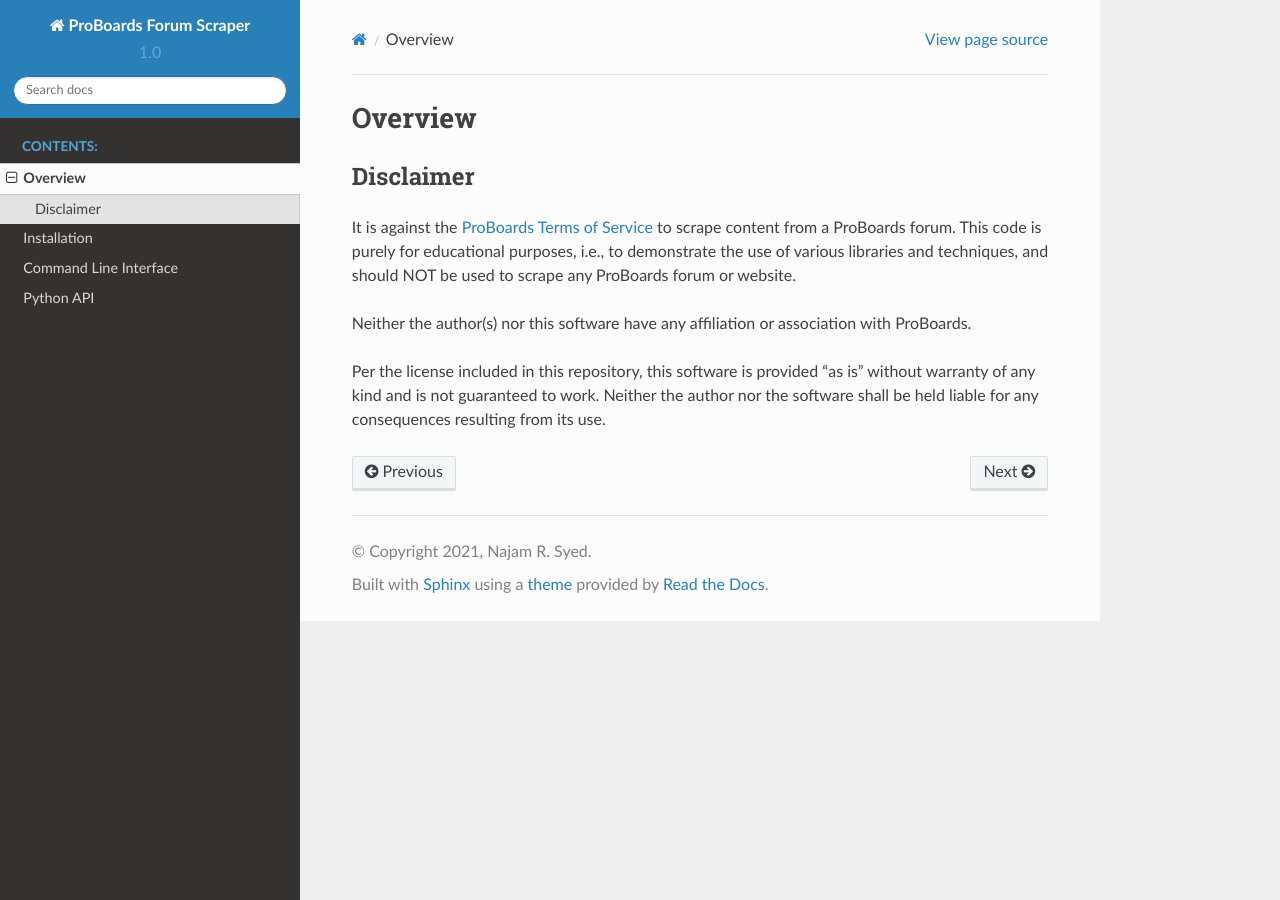
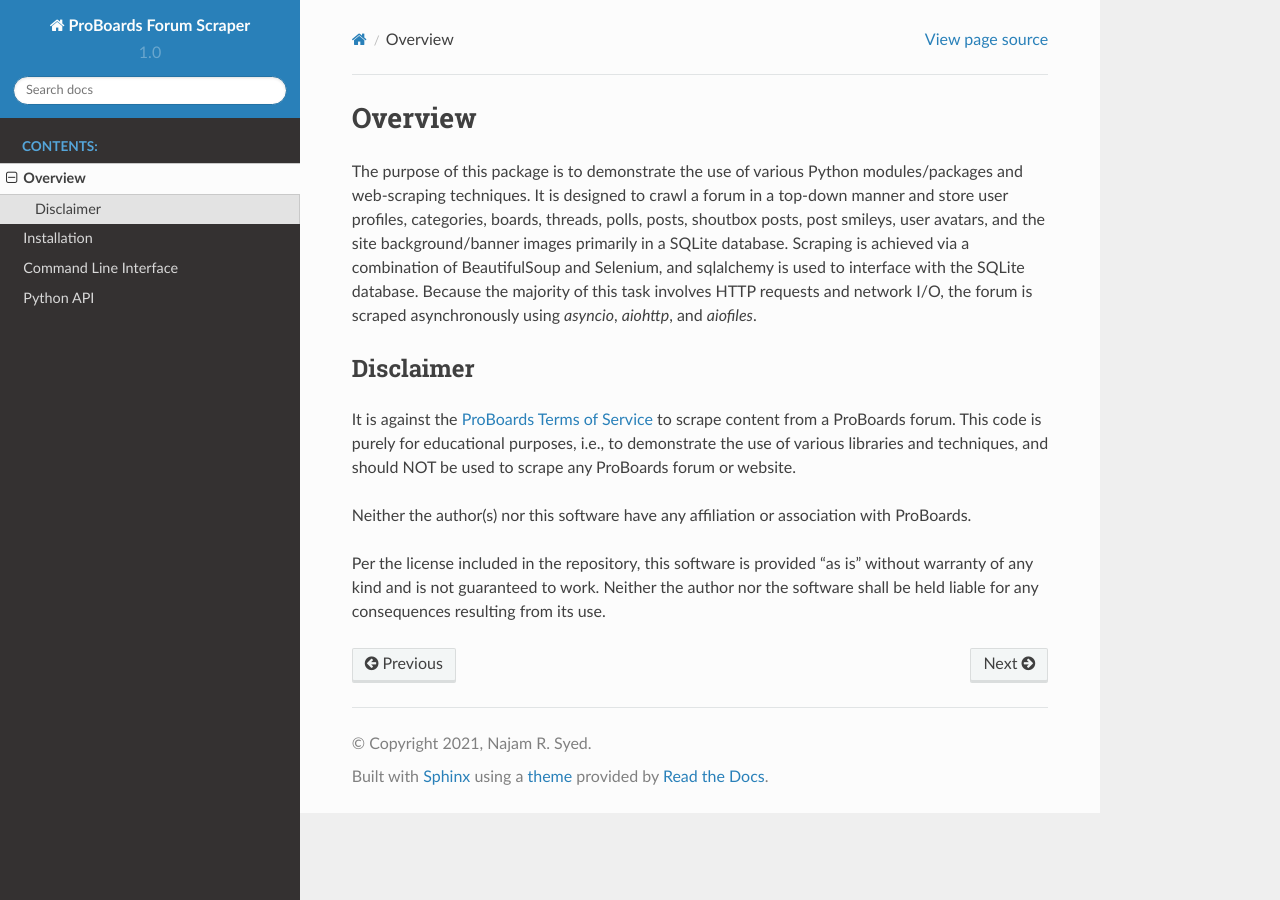
Before and after one commit to nrsyed/proboards-scraper, a Sphinx documentation site: the page built from docs/overview.rst, in a window 1280 px wide. Built offline with Sphinx 7.4.7 and the Read the Docs theme 2.0.0, drawn with Linux system fonts in a browser that asks for light colours.

Commit message:
Update overview.rst

```diff
--- a/docs/overview.rst
+++ b/docs/overview.rst
@@ -1,19 +1,29 @@
 Overview
 ========
+
+The purpose of this package is to demonstrate the use of various Python
+modules/packages and web-scraping techniques. It is designed to crawl a forum
+in a top-down manner and store user profiles, categories, boards, threads,
+polls, posts, shoutbox posts, post smileys, user avatars, and the site
+background/banner images primarily in a SQLite database. Scraping is
+achieved via a combination of BeautifulSoup and Selenium, and sqlalchemy is
+used to interface with the SQLite database. Because the majority of this task
+involves HTTP requests and network I/O, the forum is scraped asynchronously
+using `asyncio`, `aiohttp`, and `aiofiles`.
 
 
 Disclaimer
 ----------
 
-It is against the `ProBoards Terms of Service`_
-to scrape content from a ProBoards forum. This code is purely
-for educational purposes, i.e., to demonstrate the use of various libraries and
-techniques, and should NOT be used to scrape any ProBoards forum or website.
+It is against the `ProBoards Terms of Service`_ to scrape content from a
+ProBoards forum. This code is purely for educational purposes, i.e., to
+demonstrate the use of various libraries and techniques, and should NOT be
+used to scrape any ProBoards forum or website.
 
 Neither the author(s) nor this software have any affiliation or association
 with ProBoards.
 
-Per the license included in this repository, this software is provided
+Per the license included in the repository, this software is provided
 "as is" without warranty of any kind and is not guaranteed to work. Neither
 the author nor the software shall be held liable for any consequences
 resulting from its use.
```
